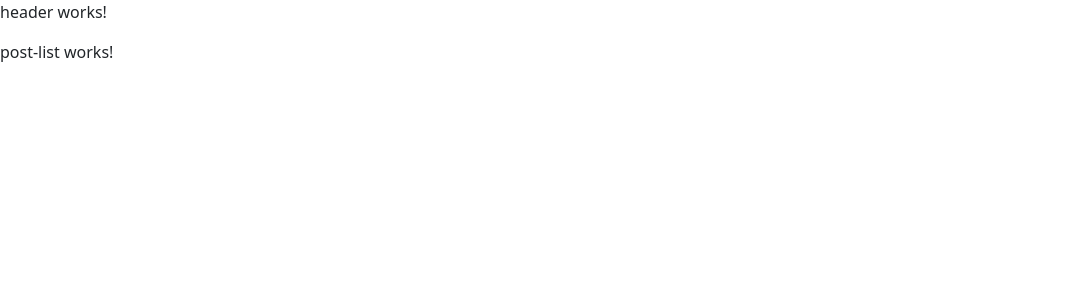
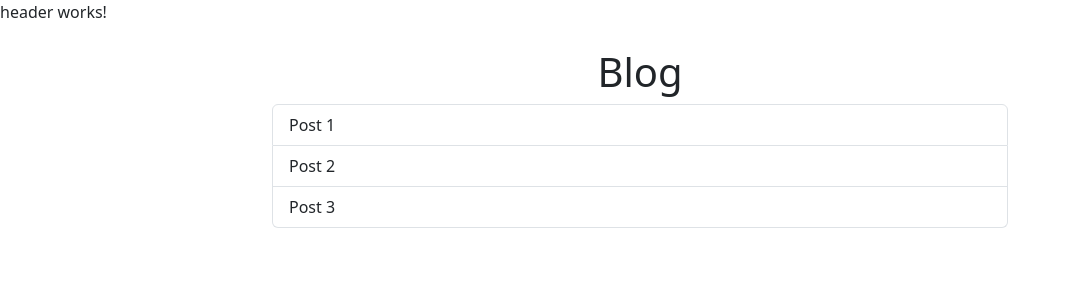
Before and after one commit to Berishten/mi-blog-angular, an Angular app: page / in a window 1280 px wide. Shown: the top 300 px of the page, without its empty margins (0-1070 px from the left). Built offline with nearby package versions, Linux system fonts and the light colour scheme.

Commit message:
Se crean bases de componente detalle post y lista posts

```diff
--- a/src/app/components/post-detail/post-detail.component.html
+++ b/src/app/components/post-detail/post-detail.component.html
@@ -1 +1,8 @@
-<p>post-detail works!</p>
+<div class="container mt-4">
+  <div class="row">
+    <div class="col-md-8 offset-md-2">
+      <h1 *ngIf="post">{{ post.title }}</h1>
+      <p *ngIf="post">{{ post.content }}</p>
+    </div>
+  </div>
+</div>
--- a/src/app/components/post-detail/post-detail.component.ts
+++ b/src/app/components/post-detail/post-detail.component.ts
@@ -1,12 +1,26 @@
-import { Component } from '@angular/core';
+import { Component, OnInit } from '@angular/core';
+import { Post } from '../../models/post.model';
+import { ActivatedRoute, RouterModule } from '@angular/router';
+import { BlogService } from '../../services/blog.service';
+import { CommonModule } from '@angular/common';
 
 @Component({
   selector: 'app-post-detail',
   standalone: true,
-  imports: [],
+  imports: [CommonModule],
   templateUrl: './post-detail.component.html',
   styleUrl: './post-detail.component.css'
 })
-export class PostDetailComponent {
+export class PostDetailComponent implements OnInit {
+  post: Post | undefined;
 
+  constructor(
+    private route: ActivatedRoute,
+    private blogService: BlogService
+  ) { }
+
+  ngOnInit(): void {
+    const id = Number(this.route.snapshot.paramMap.get('id'));
+    this.blogService.getPostById(id).subscribe(post => this.post = post);
+  }
 }
--- a/src/app/components/post-list/post-list.component.html
+++ b/src/app/components/post-list/post-list.component.html
@@ -1 +1,19 @@
-<p>post-list works!</p>
+<div class="container mt-4">
+  <div class="row">
+    <div class="col-md-8 offset-md-2">
+      <h1 class="text-center">Blog</h1>
+
+      <div class="list-group" *ngIf="posts.length > 0">
+        <a
+          *ngFor="let post of posts"
+          [routerLink]="['/post', post.id]"
+          class="list-group-item list-group-item-action"
+        >
+          {{ post.title }}
+        </a>
+      </div>
+
+      <p *ngIf="posts.length === 0">No hay posts disponibles.</p>
+    </div>
+  </div>
+</div>
--- a/src/app/components/post-list/post-list.component.ts
+++ b/src/app/components/post-list/post-list.component.ts
@@ -1,12 +1,26 @@
 import { Component } from '@angular/core';
+import { Post } from '../../models/post.model';
+import { BlogService } from '../../services/blog.service';
+import { Router, RouterModule } from '@angular/router';
+import { CommonModule } from '@angular/common';
 
 @Component({
   selector: 'app-post-list',
   standalone: true,
-  imports: [],
+  imports: [RouterModule, CommonModule],
   templateUrl: './post-list.component.html',
   styleUrl: './post-list.component.css'
 })
 export class PostListComponent {
+  posts: Post[] = [];
 
+  constructor(private blogService: BlogService, private router: Router) { }
+
+  ngOnInit(): void {
+    this.blogService.getPosts().subscribe(posts => this.posts = posts);
+  }
+
+  showPostDetail(post: Post): void {
+    this.router.navigate(['/post', post.id]);
+  }
 }
```
